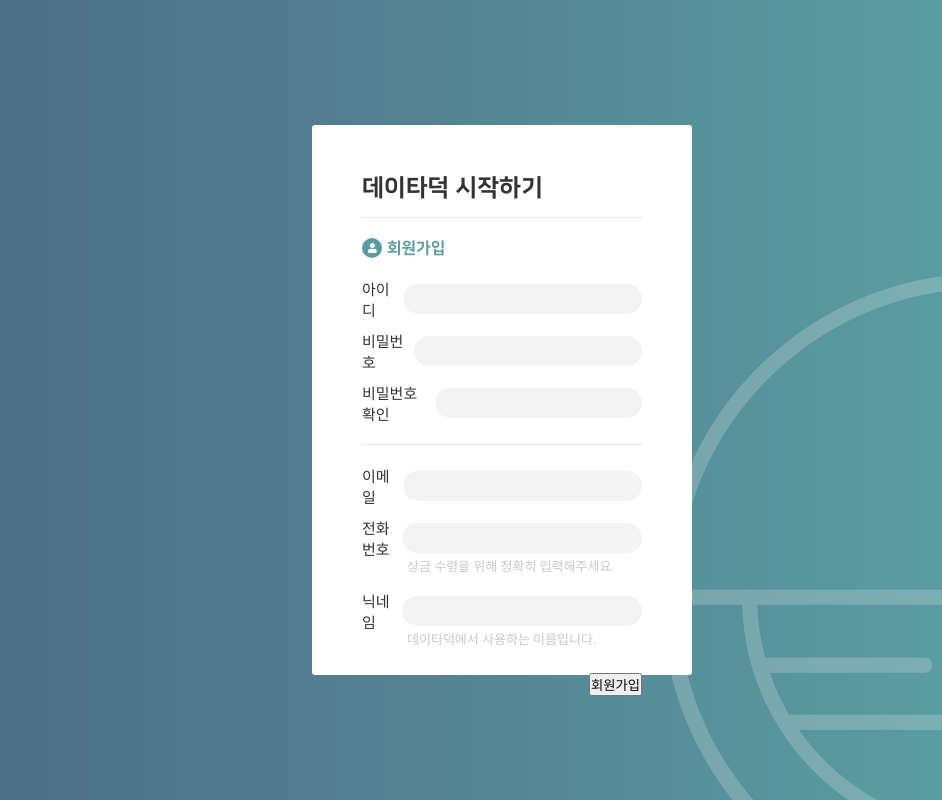
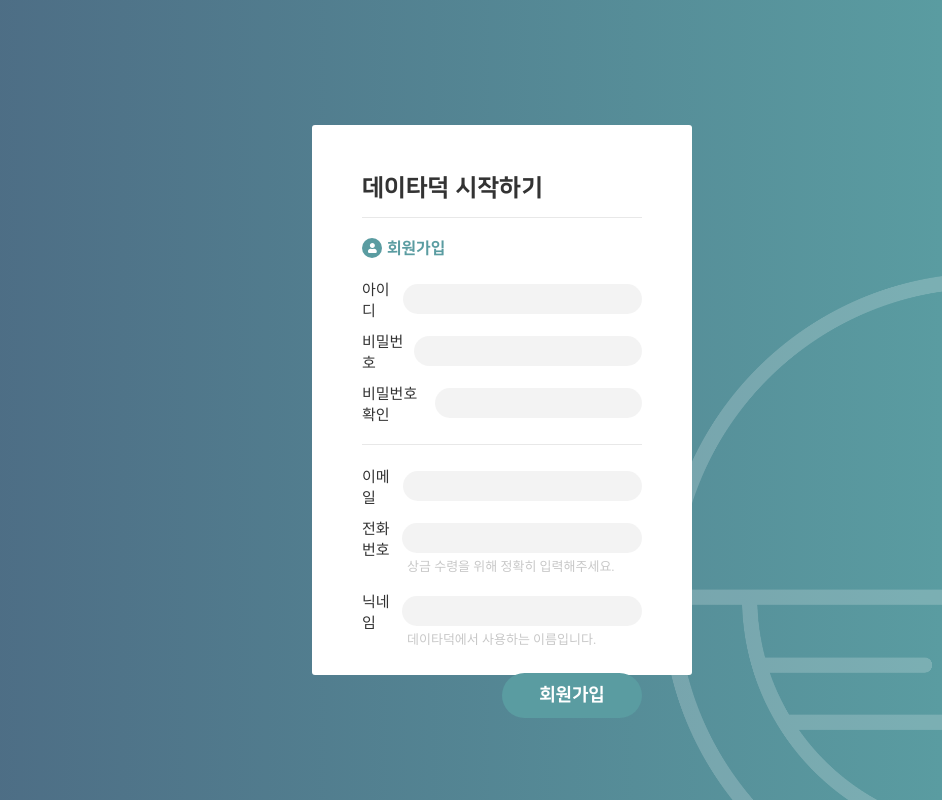
Before and after one commit to mm0133/DD_sever_public, a React (Create React App) app in the folder frontend/: page /auth/signup in a window 1280 px wide. Shown: the whole page, without its empty margins (338-1280 px from the left). Built offline with nearby package versions, Linux system fonts and the light colour scheme; a web font is replaced by a local one.

Commit message:
signup done

```diff
--- a/frontend/src/components/Auth/Signup.js
+++ b/frontend/src/components/Auth/Signup.js
@@ -56,7 +56,9 @@
             </div>
 
             <div className="button">
-                <button>회원가입</button>
+                <button>
+                    <div className="overlay">회원가입</div>
+                </button>
             </div>
         </div>
     )
--- a/frontend/src/components/Auth/Signup.scss
+++ b/frontend/src/components/Auth/Signup.scss
@@ -64,6 +64,7 @@
       margin: 3px 5px 0;
     }
   }
+
   .with-notice {
     .text {
       margin-bottom: 21px;
@@ -75,4 +76,29 @@
   @include flex-box;
   justify-content: flex-end;
   margin-top: 20px;
+
+  button {
+    width: 140px;
+    height: 45px;
+    line-height: 45px;
+
+    background-color: $color-main-light;
+    border: none;
+    border-radius: 100px;
+
+    font-family: $font-title-extraBold;
+    font-size: 18px;
+    color: white;
+
+    z-index: 999;
+
+    &:hover > .overlay {
+      @include overlay;
+      cursor: pointer;
+    }
+
+    .overlay {
+      transition-duration: 0.3s;
+    }
+  }
 }
--- a/frontend/src/pages/Auth.scss
+++ b/frontend/src/pages/Auth.scss
@@ -17,7 +17,7 @@
 
   position: relative;
   left: 1000px;
-  top: 200px
+  top: 200px;
 }
 
 .auth-wrap {
```
